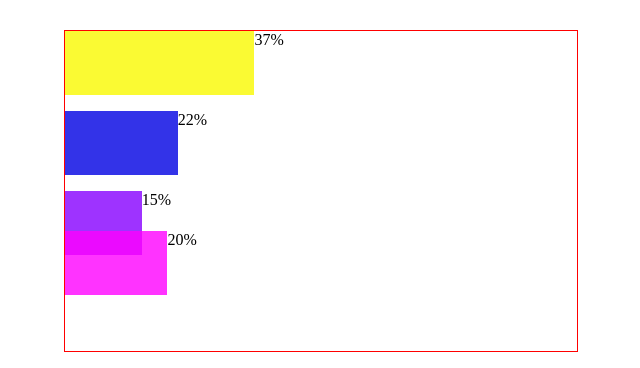
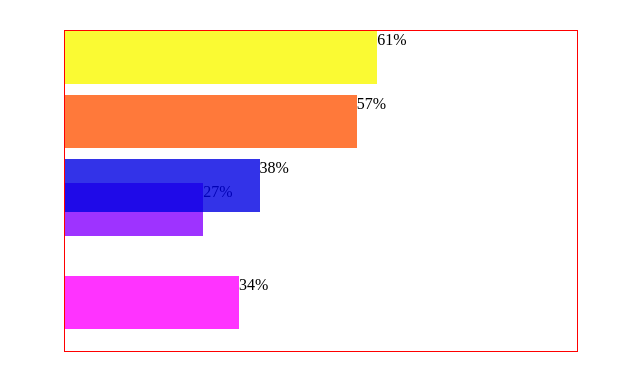
Before and after one commit to chentongxiang/paimingtexiao, a plain HTML site: page jindutiao/index.html in a window 1280 px wide. Shown: the whole page, without its empty margins (327-967 px from the left). Drawn offline with Linux system fonts and the light colour scheme.

Commit message:
修改了传输的数据不是单一的一百以内

```diff
--- a/jindutiao/index.html
+++ b/jindutiao/index.html
@@ -42,7 +42,7 @@ body,html{
 <script>
 
 var opiton ={
-	data:[[10,50],[20,30],[20,40],[35,55]],
+	data:[[100,500],[200,300],[202,404],[350,550],[300,600]],
 	time:30
 }
 	$("#tbox").specialBarChart(opiton);
--- a/jindutiao/special_bar_chart.js
+++ b/jindutiao/special_bar_chart.js
@@ -26,6 +26,12 @@
 			if(this.data){
 				$.each(this.data,(i,v)=>{
 					this.maxdata = this.maxdata>v[1] ? this.maxdata:v[1];
+				})
+				$.each(this.data,(i,v)=>{
+					this.data[i] = [(v[0]/this.maxdata).toFixed(2)*100,(v[1]/this.maxdata).toFixed(2)*100];
+				})
+				$.each(this.data,(i,v)=>{
+
 					var barDomId = getId(8);
 					this.$element.append("<div id="+barDomId+" class="+barDomId+">" +
 	        			"<div class=''></div>" +
@@ -55,6 +61,7 @@
 					barObj.setSpeed();
 					this.arrObj.push(barObj);
 				})
+
 			}
 		},
 		monitorChange:function(){
```
